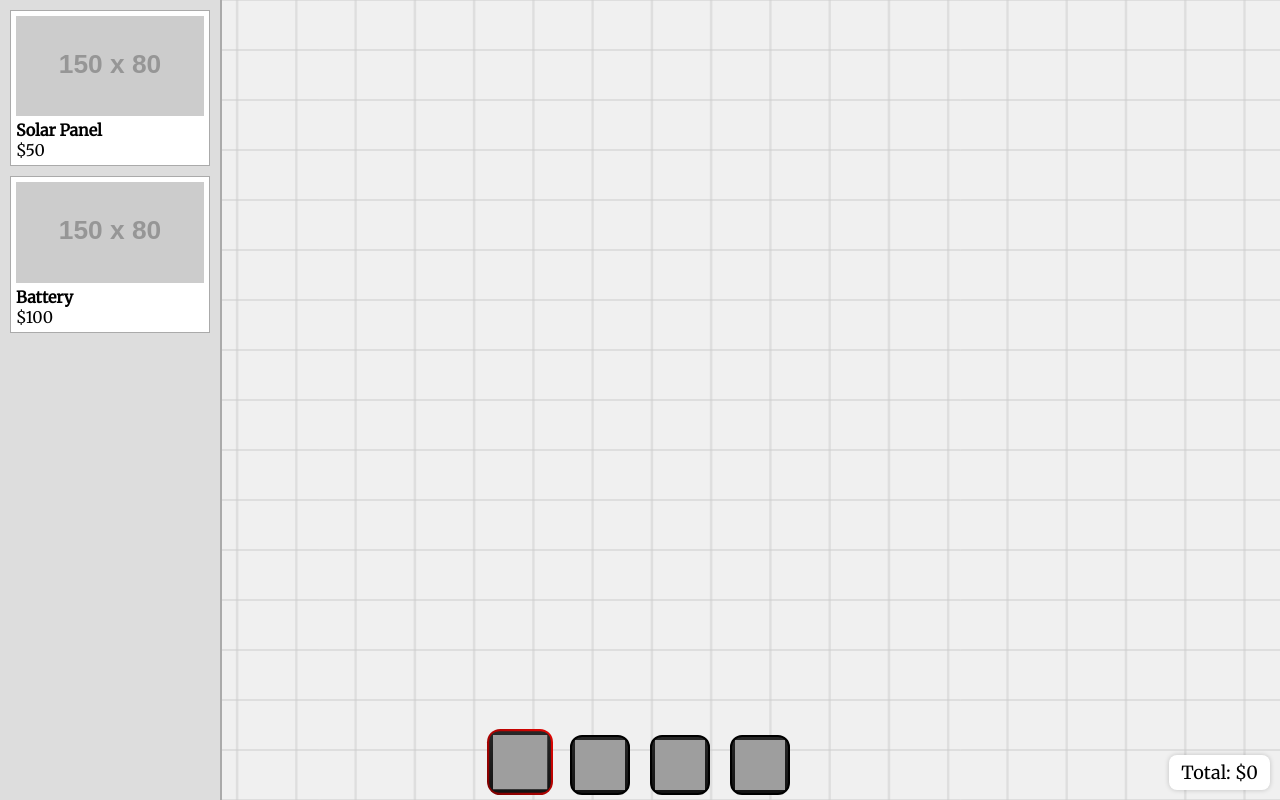
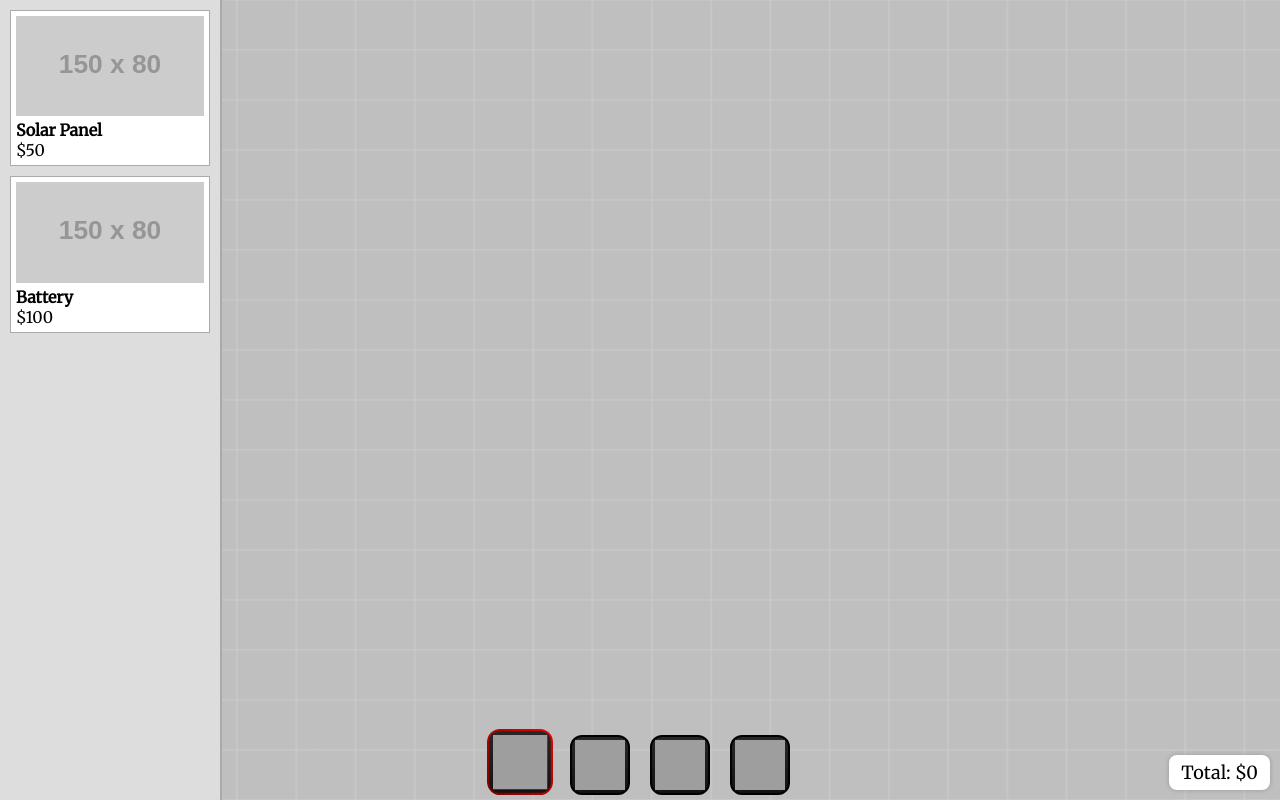
Before and after one commit to SaintRemys/IndustrialistVisualiser, a plain HTML site: page index.html in a window 1280 px wide. Drawn offline with Linux system fonts and the light colour scheme; grey boxes are pictures that could not be loaded; placeholder pictures from the web are drawn by us.

Commit message:
Update main.css
Signed-off-by: Remy <harropjackmax1@gmail.com>

```diff
--- a/main.css
+++ b/main.css
@@ -86,7 +86,7 @@ canvas {
   bottom: 0;
   width: 100vw;
   height: 100vh;
-  background: #f0f0f0;
+  background: #bfbfbf;
   display: block;
 }
 
```
